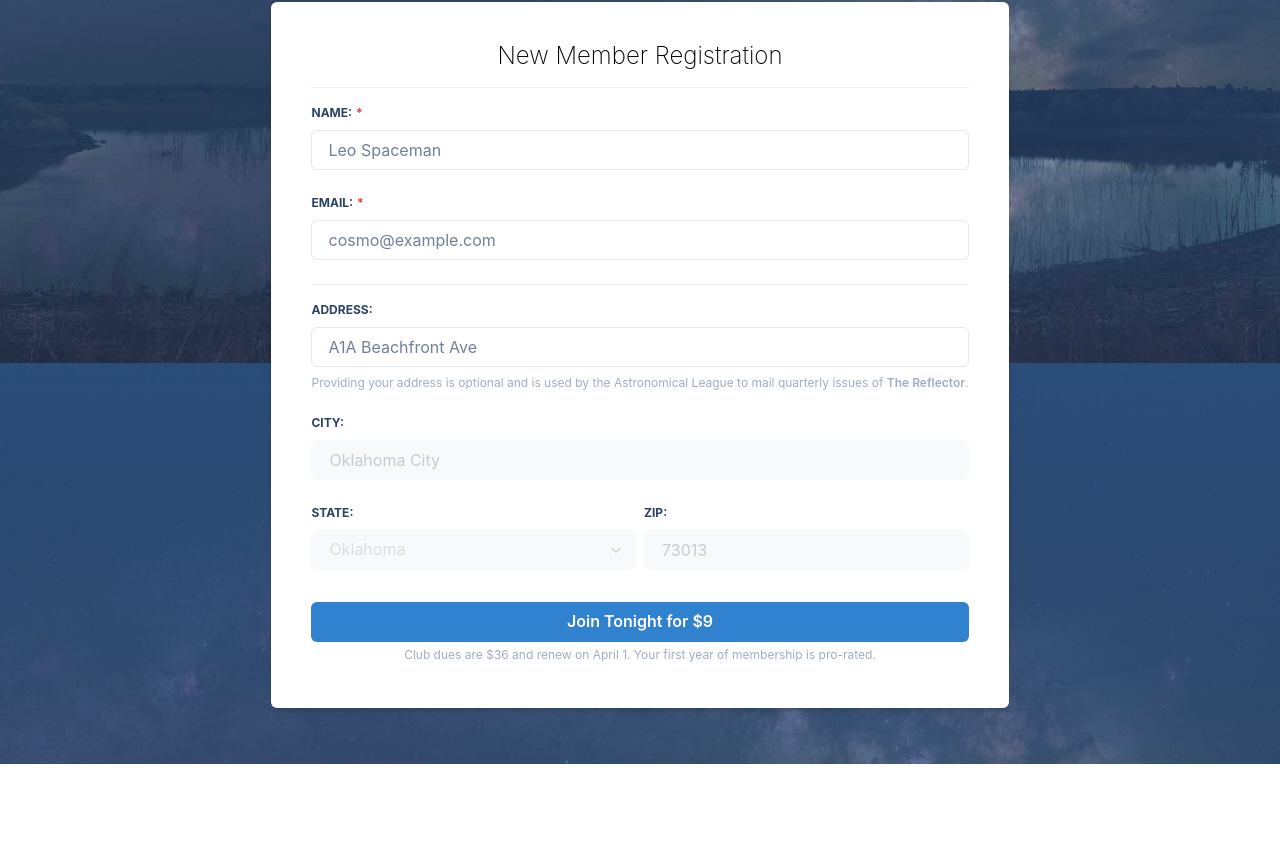
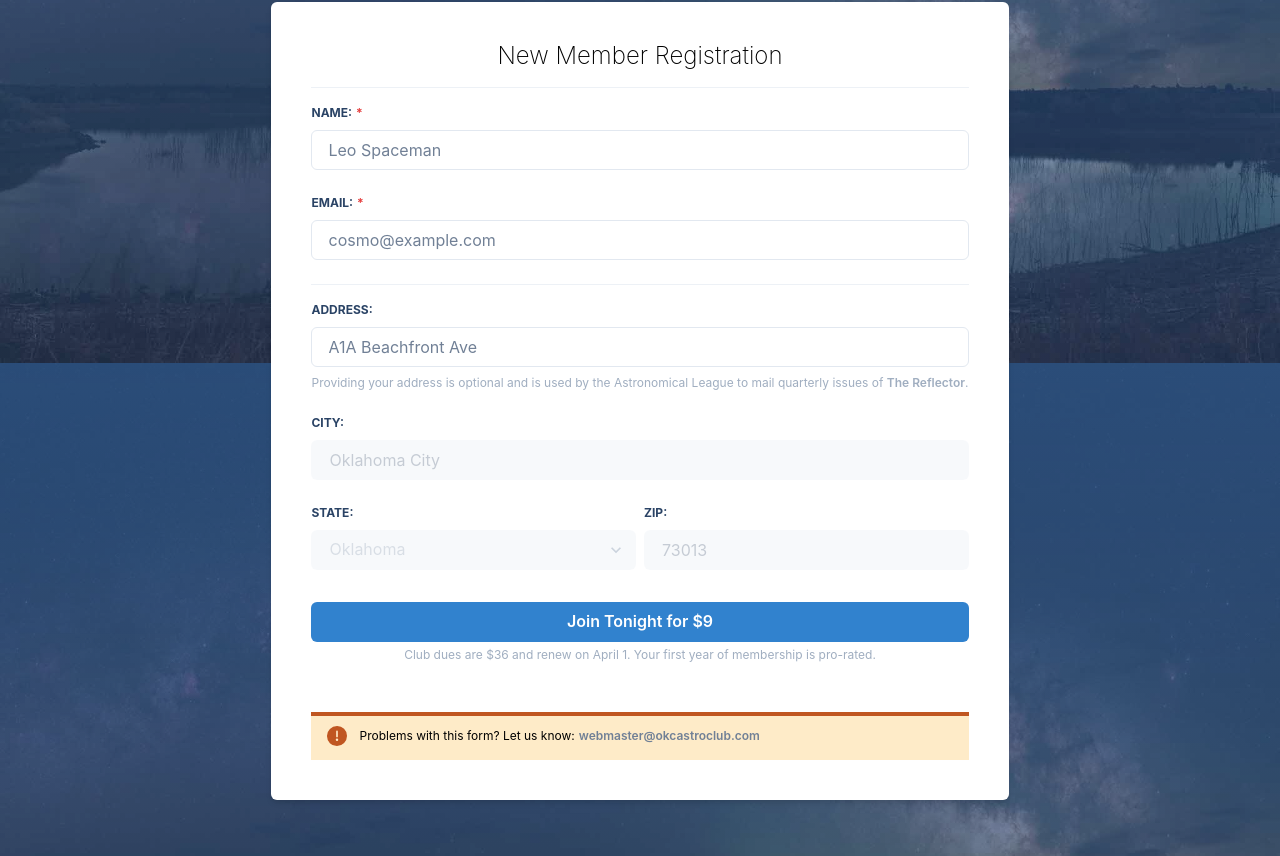
Before and after one commit to sdmacdonald/okcastro.club, a React (Vite) app: page / in a window 1280 px wide. Shown: the part 437-1293 px from the top of the page. Before the commit the page ends 1201 px from the top, so only its background shows below. Built offline with nearby package versions, Linux system fonts and the light colour scheme.

Commit message:
error alert added to regform

```diff
--- a/src/pages/Register.jsx
+++ b/src/pages/Register.jsx
@@ -1,9 +1,9 @@
 import React, { useState } from "react";
 import { registrationInitialValues } from "../assets/data";
+import { RegForm } from "../organisms";
 import { TextBlock } from "../components";
-import { RegForm } from "../organisms";
 import { Page, Segment, StripeCheckout } from "../templates";
-import { useDisclosure } from "@chakra-ui/react";
+import { Alert, AlertIcon, Button, useDisclosure } from "@chakra-ui/react";
 
 export const Register = () => {
   const [member, setMember] = useState(registrationInitialValues);
@@ -75,6 +75,18 @@ export const Register = () => {
           onChange={handleChange}
           onSubmit={handleSubmit}
         />
+        <Alert status="warning" variant="top-accent" mt={12} fontSize="xs">
+          <AlertIcon />
+          Problems with this form? Let us know:
+          <Button
+            variant="link"
+            href="mailto:webmaster@okcastroclub.com"
+            size="xs"
+            mx={1}
+          >
+            webmaster@okcastroclub.com
+          </Button>
+        </Alert>
       </Segment>
     </Page>
   );
```
